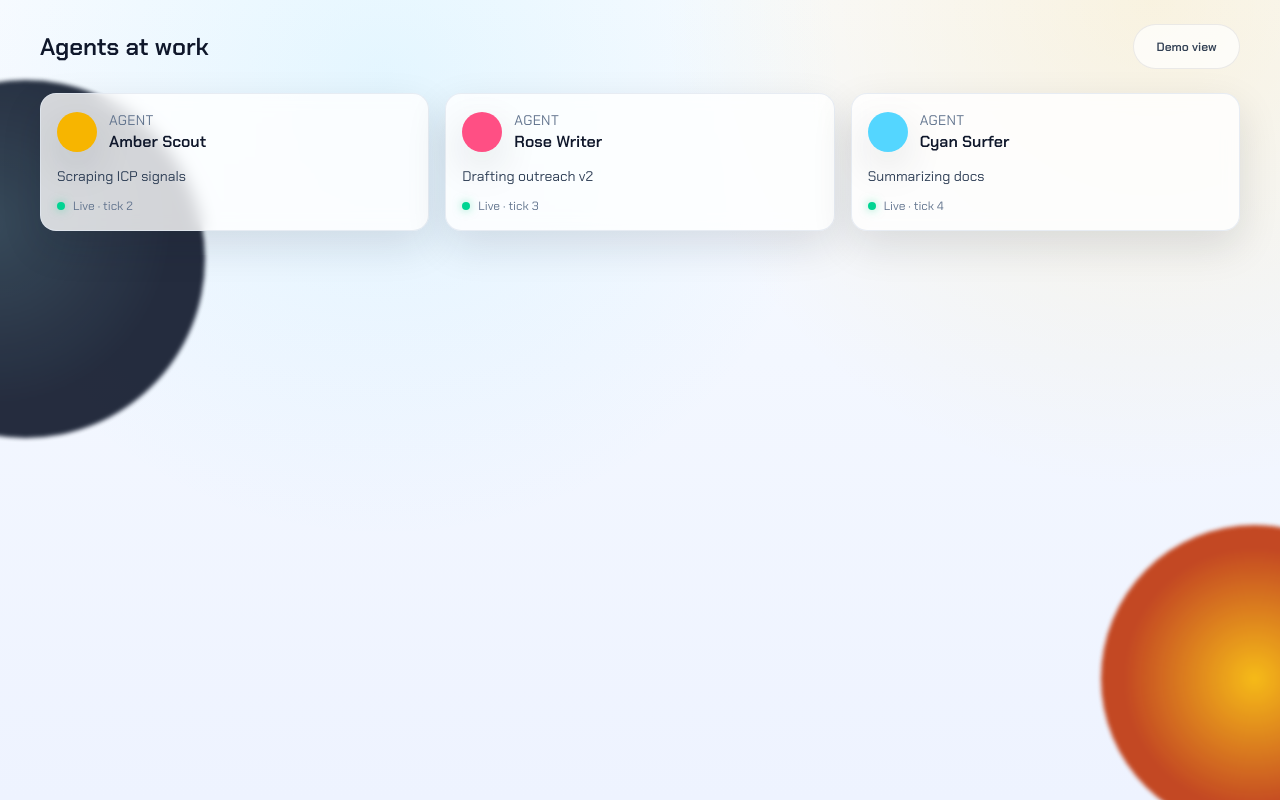
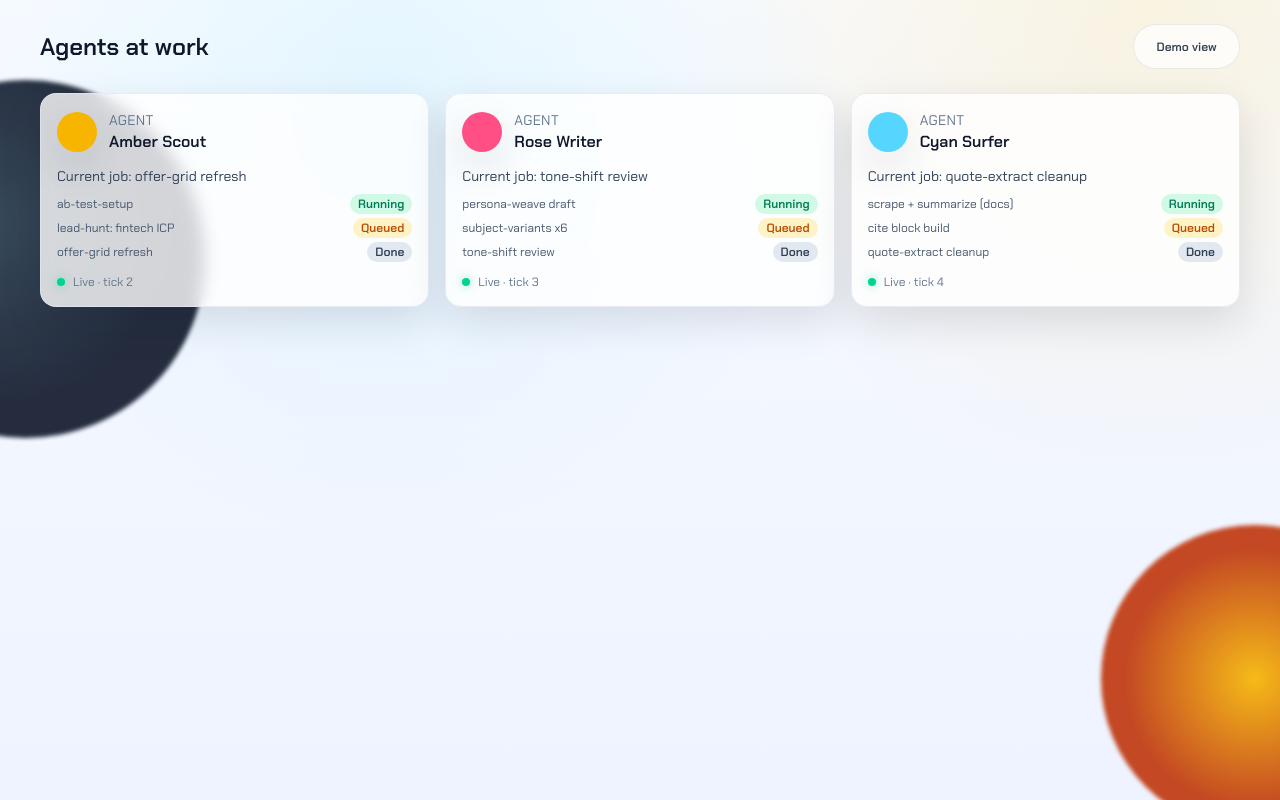
Before and after one commit to METHEZONE/openclawcodexhack, a Next.js app in the folder openclaw-next/: page /agents/live in a window 1280 px wide. Built offline with nearby package versions, Linux system fonts and the light colour scheme.

Commit message:
chore: show jobs per agent on live dashboard

```diff
--- a/openclaw-next/src/app/agents/live/page.tsx
+++ b/openclaw-next/src/app/agents/live/page.tsx
@@ -3,9 +3,33 @@
 import { useEffect, useState } from 'react'
 
 const working = [
-  { name: 'Amber Scout', status: 'Scraping ICP signals', color: '#f7b500' },
-  { name: 'Rose Writer', status: 'Drafting outreach v2', color: '#ff4f84' },
-  { name: 'Cyan Surfer', status: 'Summarizing docs', color: '#54d6ff' }
+  {
+    name: 'Amber Scout',
+    color: '#f7b500',
+    jobs: [
+      { title: 'ab-test-setup', status: 'running' },
+      { title: 'lead-hunt: fintech ICP', status: 'queued' },
+      { title: 'offer-grid refresh', status: 'done' }
+    ]
+  },
+  {
+    name: 'Rose Writer',
+    color: '#ff4f84',
+    jobs: [
+      { title: 'persona-weave draft', status: 'running' },
+      { title: 'subject-variants x6', status: 'queued' },
+      { title: 'tone-shift review', status: 'done' }
+    ]
+  },
+  {
+    name: 'Cyan Surfer',
+    color: '#54d6ff',
+    jobs: [
+      { title: 'scrape + summarize (docs)', status: 'running' },
+      { title: 'cite block build', status: 'queued' },
+      { title: 'quote-extract cleanup', status: 'done' }
+    ]
+  }
 ]
 
 export default function LiveAgents() {
@@ -41,7 +65,27 @@ export default function LiveAgents() {
                 <p className='text-base font-semibold text-slate-900'>{agent.name}</p>
               </div>
             </div>
-            <div className='mt-3 text-sm text-slate-700'>{agent.status}</div>
+            <div className='mt-3 text-sm text-slate-700'>
+              Current job: {agent.jobs[tick % agent.jobs.length].title}
+            </div>
+            <div className='mt-2 space-y-1'>
+              {agent.jobs.map(job => (
+                <div key={job.title} className='flex items-center justify-between text-xs text-slate-600'>
+                  <span>{job.title}</span>
+                  <span
+                    className={`rounded-full px-2 py-0.5 font-semibold capitalize ${
+                      job.status === 'running'
+                        ? 'bg-emerald-100 text-emerald-700'
+                        : job.status === 'queued'
+                          ? 'bg-amber-100 text-amber-700'
+                          : 'bg-slate-200 text-slate-700'
+                    }`}
+                  >
+                    {job.status}
+                  </span>
+                </div>
+              ))}
+            </div>
             <div className='mt-3 flex items-center gap-2 text-xs text-slate-500'>
               <span className='h-2 w-2 rounded-full bg-emerald-400 shadow-[0_0_10px_rgba(52,211,153,0.6)]' />
               Live · tick {tick + idx}
```
